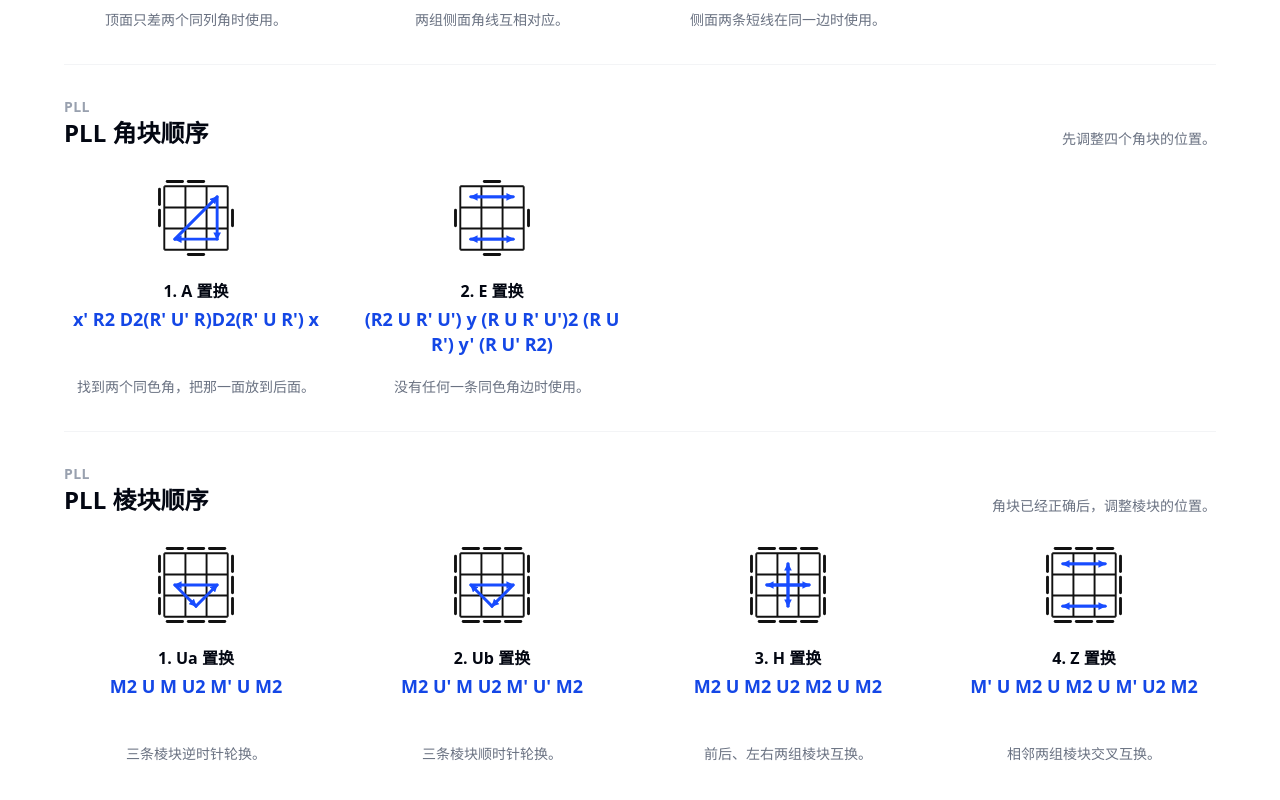
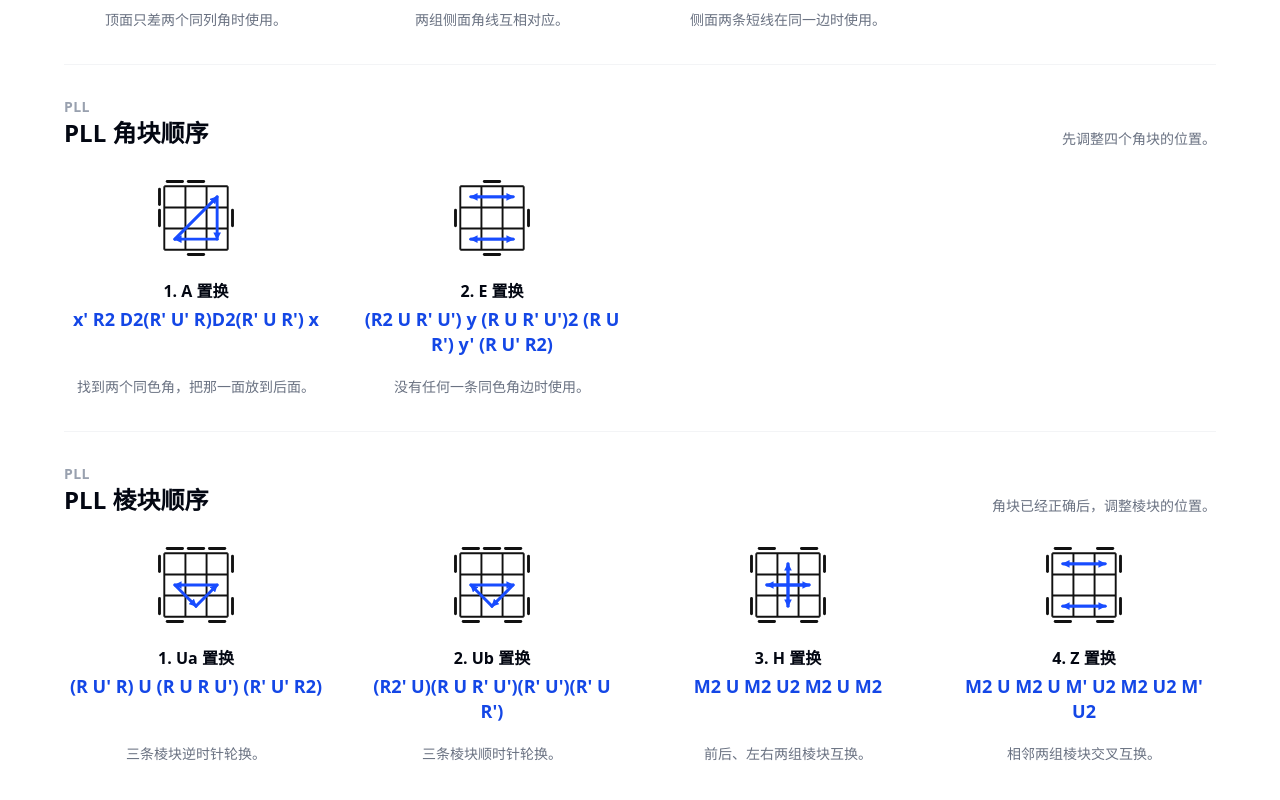
Before and after one commit to solidSpoon/cube, a React (Vite) app: page / in a window 1280 px wide. Shown: the part 1139-1939 px from the top of the page. Built offline with nearby package versions, Linux system fonts and the light colour scheme.

Commit message:
fix: update pll edge cases

```diff
--- a/src/app/cases/pll.ts
+++ b/src/app/cases/pll.ts
@@ -100,10 +100,20 @@ const pllSections: AlgorithmSection[] = [
       {
         id: "pll-ua",
         name: "Ua 置换",
-        algorithm: "M2 U M U2 M' U M2",
+        algorithm: "(R U' R) U (R U R U') (R' U' R2)",
         note: "三条棱块逆时针轮换。",
         diagram: {
-          sideBars: ["top", "right", "bottom", "left"],
+          sideStickers: [
+            { side: "top", index: 0 },
+            { side: "top", index: 1 },
+            { side: "top", index: 2 },
+            { side: "right", index: 0 },
+            { side: "right", index: 2 },
+            { side: "bottom", index: 0 },
+            { side: "bottom", index: 2 },
+            { side: "left", index: 0 },
+            { side: "left", index: 2 },
+          ],
           stickers: [
             "empty",
             "empty",
@@ -134,10 +144,20 @@ const pllSections: AlgorithmSection[] = [
       {
         id: "pll-ub",
         name: "Ub 置换",
-        algorithm: "M2 U' M U2 M' U' M2",
+        algorithm: "(R2' U)(R U R' U')(R' U')(R' U R')",
         note: "三条棱块顺时针轮换。",
         diagram: {
-          sideBars: ["top", "right", "bottom", "left"],
+          sideStickers: [
+            { side: "top", index: 0 },
+            { side: "top", index: 1 },
+            { side: "top", index: 2 },
+            { side: "right", index: 0 },
+            { side: "right", index: 2 },
+            { side: "bottom", index: 0 },
+            { side: "bottom", index: 2 },
+            { side: "left", index: 0 },
+            { side: "left", index: 2 },
+          ],
           stickers: [
             "empty",
             "empty",
@@ -171,7 +191,16 @@ const pllSections: AlgorithmSection[] = [
         algorithm: "M2 U M2 U2 M2 U M2",
         note: "前后、左右两组棱块互换。",
         diagram: {
-          sideBars: ["top", "right", "bottom", "left"],
+          sideStickers: [
+            { side: "top", index: 0 },
+            { side: "top", index: 2 },
+            { side: "right", index: 0 },
+            { side: "right", index: 2 },
+            { side: "bottom", index: 0 },
+            { side: "bottom", index: 2 },
+            { side: "left", index: 0 },
+            { side: "left", index: 2 },
+          ],
           stickers: [
             "empty",
             "empty",
@@ -206,10 +235,19 @@ const pllSections: AlgorithmSection[] = [
       {
         id: "pll-z",
         name: "Z 置换",
-        algorithm: "M' U M2 U M2 U M' U2 M2",
+        algorithm: "M2 U M2 U M' U2 M2 U2 M' U2",
         note: "相邻两组棱块交叉互换。",
         diagram: {
-          sideBars: ["top", "right", "bottom", "left"],
+          sideStickers: [
+            { side: "top", index: 0 },
+            { side: "top", index: 2 },
+            { side: "right", index: 0 },
+            { side: "right", index: 2 },
+            { side: "bottom", index: 0 },
+            { side: "bottom", index: 2 },
+            { side: "left", index: 0 },
+            { side: "left", index: 2 },
+          ],
           stickers: [
             "empty",
             "empty",
```
